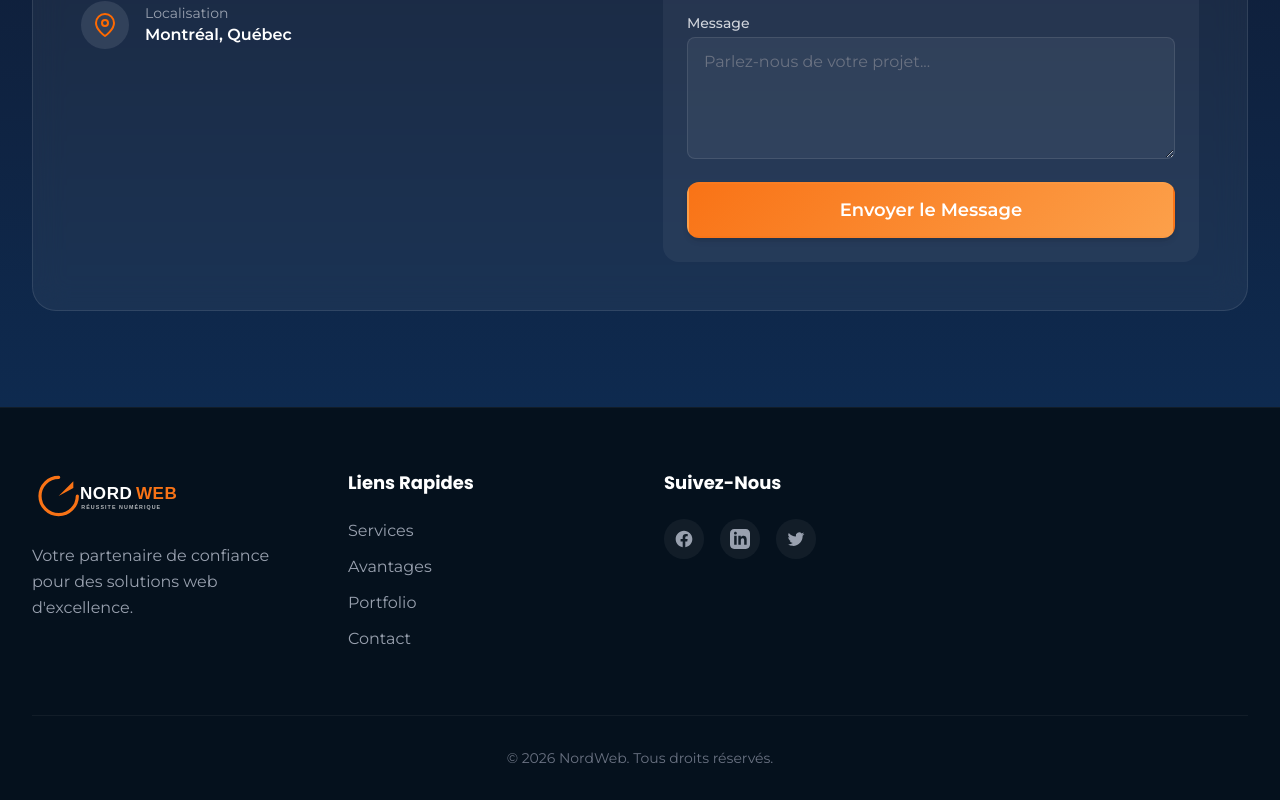
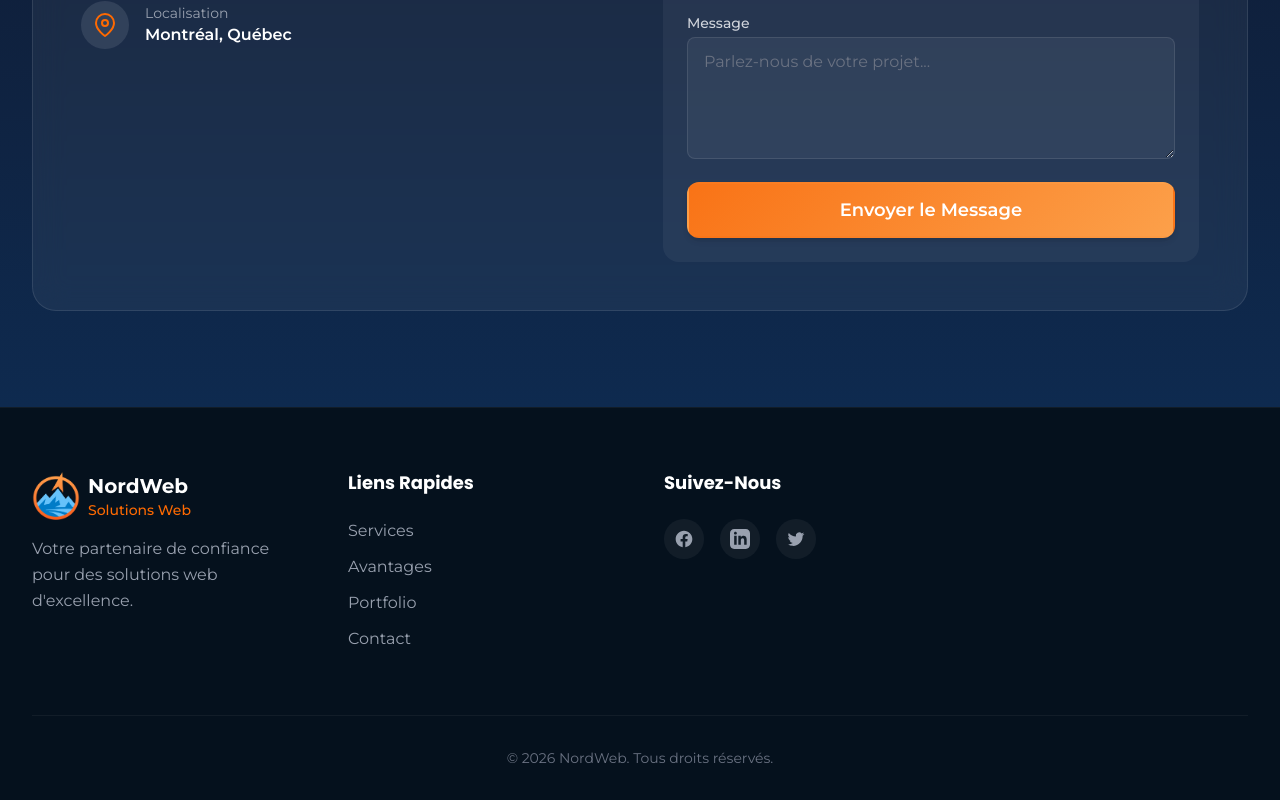
Before and after one commit to ludovic12brou/NordWeb, a Next.js app: page / in a window 1280 px wide. Shown: the part 5369-6169 px from the top of the page. Built offline with nearby package versions, Linux system fonts and the light colour scheme.

Commit message:
update footer logo

```diff
--- a/src/components/Footer.tsx
+++ b/src/components/Footer.tsx
@@ -1,4 +1,5 @@
 import Image from "next/image";
+import Link from "next/link";
 
 export default function Footer() {
   return (
@@ -6,15 +7,19 @@ export default function Footer() {
       <div className="container">
         <div className="grid grid-cols-1 md:grid-cols-2 lg:grid-cols-4 gap-12 mb-16">
           <div className="space-y-4">
-            <a href="#" className="inline-block">
+            <Link href="#" className="inline-flex items-center">
               <Image
-                src="/logo-horizontal.svg"
+                src="/logo.png"
                 alt="NordWeb Logo"
-                width={180}
+                width={55}
                 height={55}
                 className="h-12 w-auto"
               />
-            </a>
+              <div className="flex flex-col ml-2">
+                <span className="text-white font-bold text-xl">NordWeb</span>
+                <span className="text-orange-500 font-medium text-sm">Solutions Web</span>
+              </div>
+            </Link>
             <p className="text-gray-400 leading-relaxed">
               Votre partenaire de confiance pour des solutions web d'excellence.
             </p>
```
